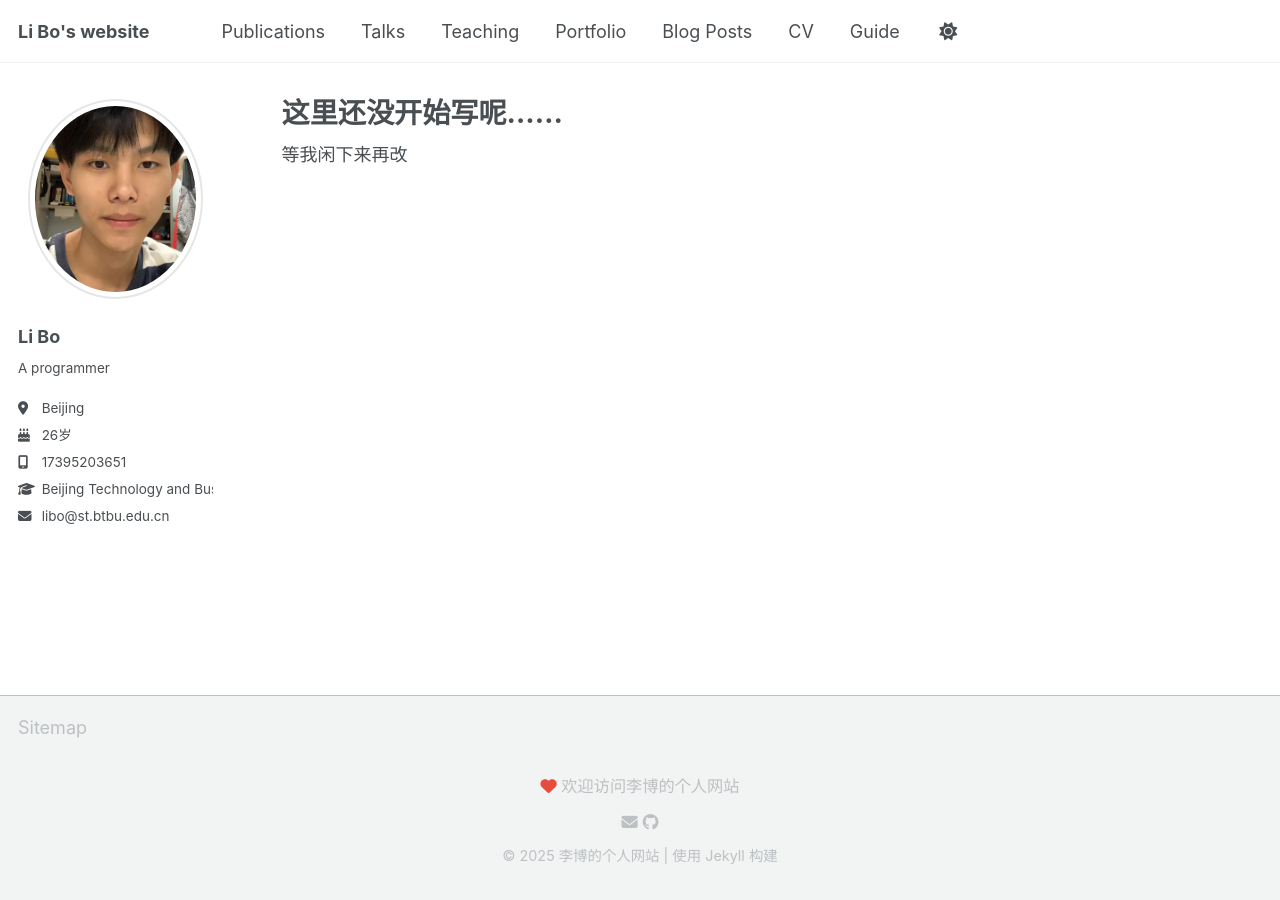
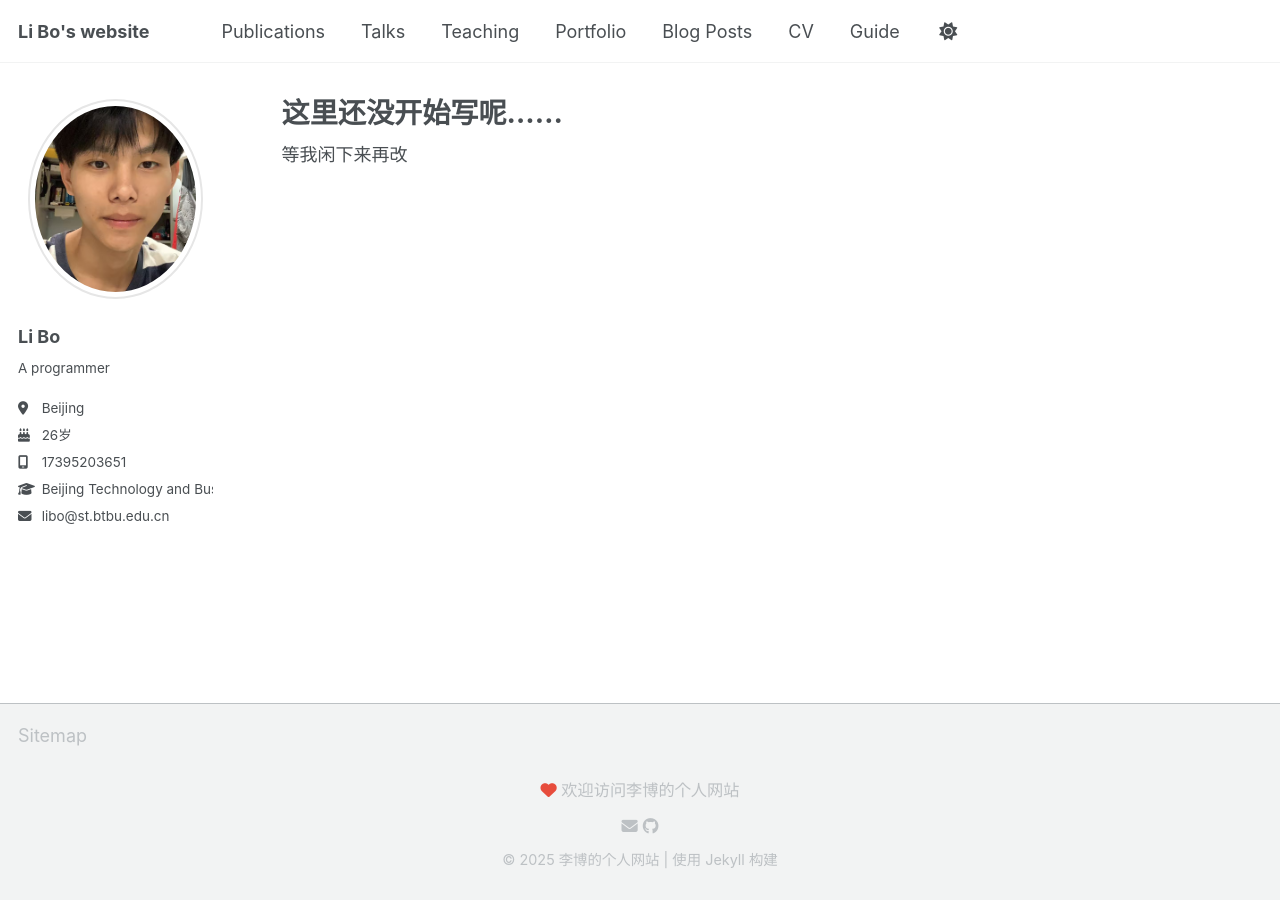
Before and after one commit to libo1999912/libo1999912.github.io, a Jekyll site: the page built from _pages/about.md, in a window 1280 px wide. Built offline with Jekyll 4.4.1, drawn with Linux system fonts in a browser that asks for light colours; a script that is not in the unit is left out.

Commit message:
Update footer.html

```diff
--- a/_includes/footer.html
+++ b/_includes/footer.html
@@ -1,4 +1,4 @@
-<footer class="simple-footer" style="padding: 10px 0;"> <!-- 减少上下padding -->
+<footer class="simple-footer" style="padding: 6px 0;"> <!-- 减少上下padding -->
     <div class="footer-content" style="text-align: center; display: flex; flex-direction: column; align-items: center; padding: 0;">
         <div class="welcome-message" style="font-size: 0.9rem; margin: 5px 0;">
             <i class="fas fa-heart" style="color: #e74c3c;"></i> 欢迎访问{{ site.name | default: site.title }}的个人网站
```
